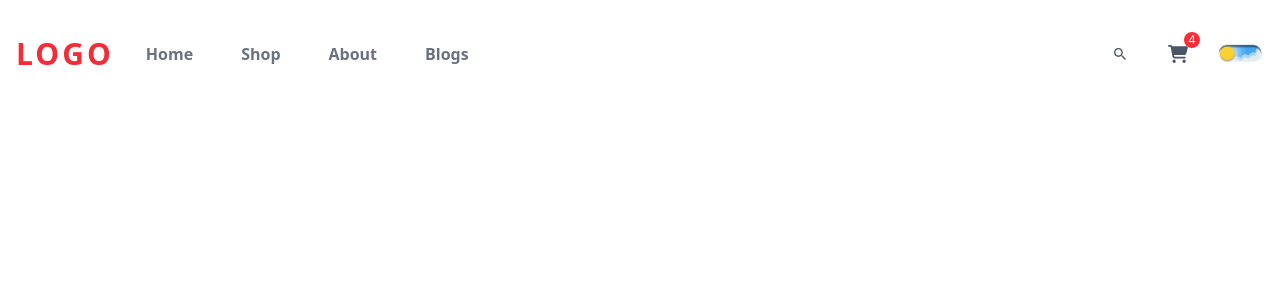
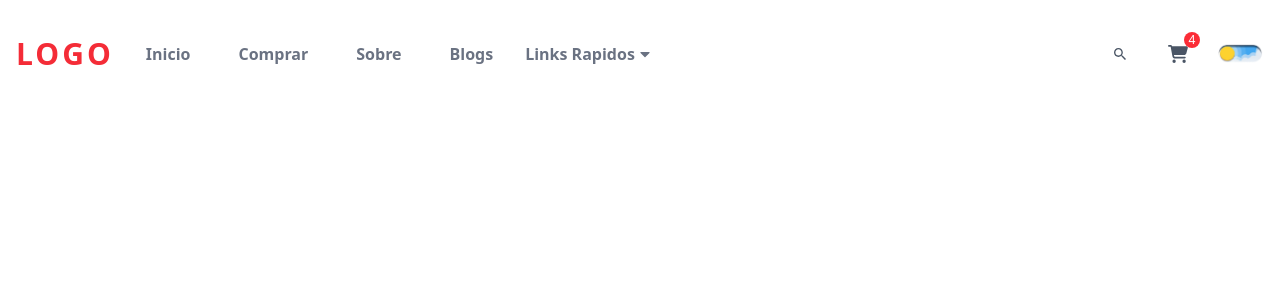
Before and after one commit to MatheusZamo/next-level, a React (Vite) app: page / in a window 1280 px wide. Shown: the top 300 px of the page. Built offline with nearby package versions, Linux system fonts and the light colour scheme.

Commit message:
dropdownLinks created

```diff
--- a/src/components/Navbar.jsx
+++ b/src/components/Navbar.jsx
@@ -1,13 +1,32 @@
 import { useState } from "react"
 import { IoMdSearch } from "react-icons/io"
 import { FaCartShopping } from "react-icons/fa6"
+import { FaCaretDown } from "react-icons/fa"
 import { DarkMode } from "./DarkMode"
 
 const menuLinks = [
-  { id: 1, name: "Home", link: "/#" },
-  { id: 2, name: "Shop", link: "/#shop" },
-  { id: 3, name: "About", link: "/#about" },
+  { id: 1, name: "Inicio", link: "/#" },
+  { id: 2, name: "Comprar", link: "/#shop" },
+  { id: 3, name: "Sobre", link: "/#about" },
   { id: 4, name: "Blogs", link: "/#blogs" },
+]
+
+const dropdownLinks = [
+  {
+    id: 1,
+    name: "Produtos em Alta",
+    link: "/#",
+  },
+  {
+    id: 2,
+    name: "Mais Vendidos",
+    link: "/#",
+  },
+  {
+    id: 3,
+    name: "Melhores Avaliados",
+    link: "/#",
+  },
 ]
 
 const Navbar = () => {
@@ -44,6 +63,44 @@ const Navbar = () => {
                     </a>
                   </li>
                 ))}
+                <li className="relative cursor-pointer group">
+                  <a
+                    href="#"
+                    className={`flex items-center gap-[2px]
+                  font-semibold text-gray-500 py-2 ${
+                    theme === "dark" ? "hover:text-white" : "hover:text-black"
+                  }`}
+                  >
+                    Links Rapidos
+                    <span>
+                      <FaCaretDown className="group-hover:rotate-180 duration-300" />
+                    </span>
+                  </a>
+                  <div
+                    className={`absolute z-[9999] hidden
+                  group-hover:block w-[200px] rounded-md shadow-md
+                  p-2 ${
+                    theme === "dark" ? "bg-gray-900 text-white" : "bg-white"
+                  }`}
+                  >
+                    <ul className="space-y-2">
+                      {dropdownLinks.map((link) => (
+                        <li key={link.id}>
+                          <a
+                            href={link.link}
+                            className={`text-gray-500
+                          duration-200 inline-block w-full p-2
+                          hover:bg-[var(--primary)]/20 rounded-md font-semibold ${
+                            theme === "dark" ? "hover:text-white" : ""
+                          }`}
+                          >
+                            {link.name}
+                          </a>
+                        </li>
+                      ))}
+                    </ul>
+                  </div>
+                </li>
               </ul>
             </div>
           </div>
```
